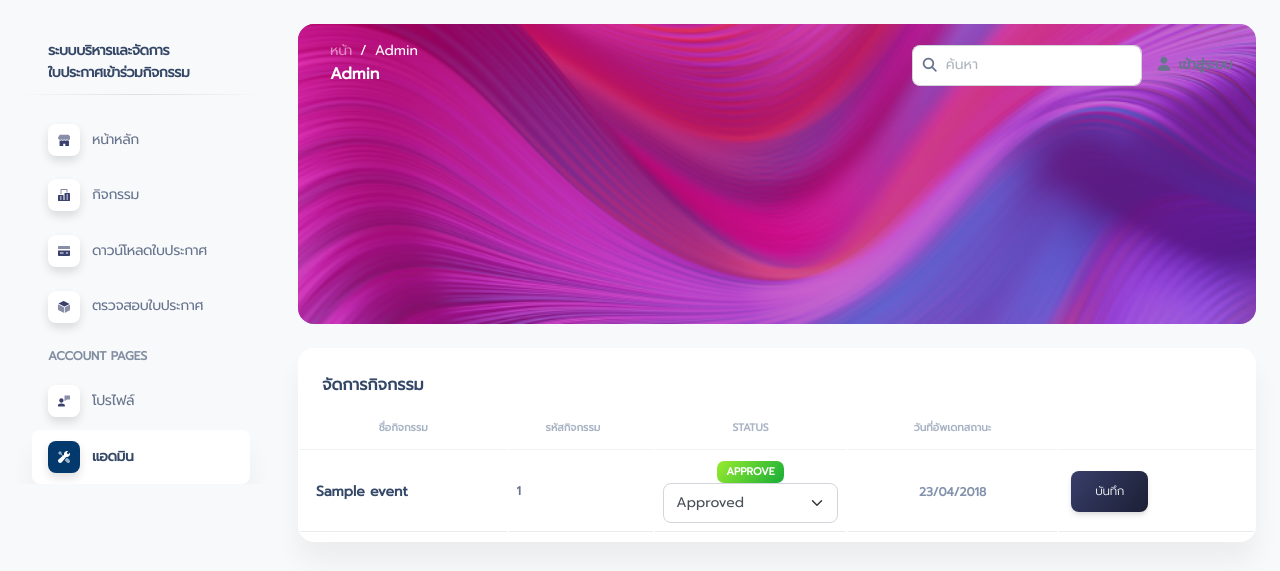
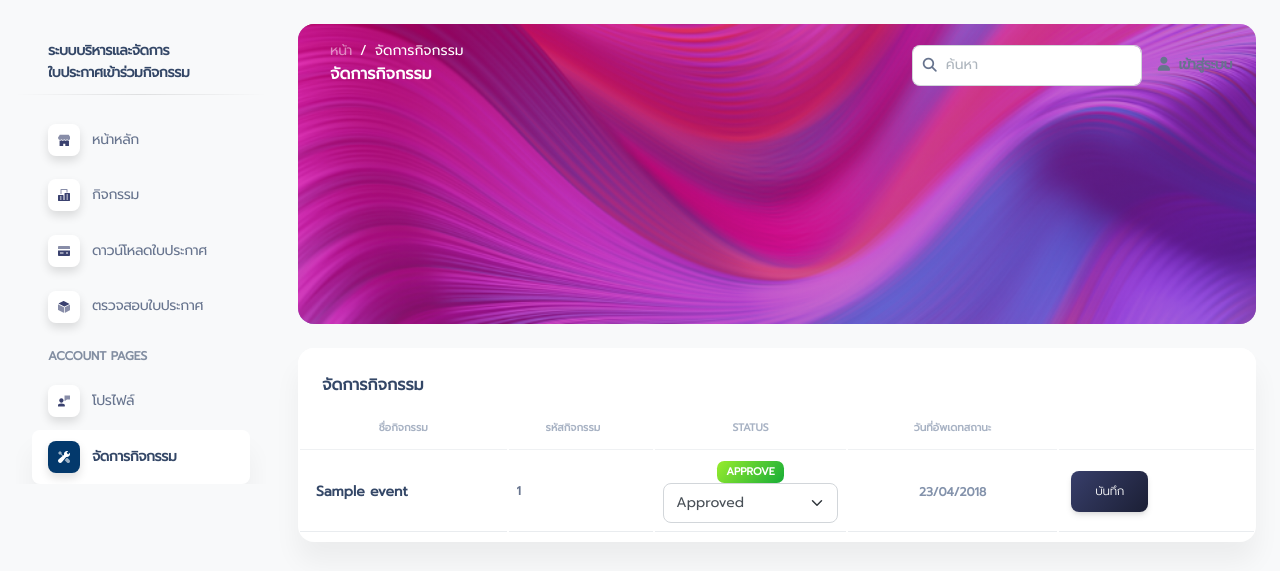
Before and after one commit to WipaweeJai/SeniorProject, a PHP site: page /project/pages/admin.php in a window 1280 px wide. Shown: the top 571 px of the page. Run offline with PHP 8.4, Linux system fonts and the light colour scheme; tables that the repository leaves empty or names only in its code hold one stand-in row (values such as "Sample post"); some libraries are stand-ins or nearby versions.

Commit message:
เปลี่ยนชื่อหน้า

```diff
--- a/pages/admin.php
+++ b/pages/admin.php
@@ -37,9 +37,9 @@
         <nav aria-label="breadcrumb">
           <ol class="breadcrumb bg-transparent mb-0 pb-0 pt-1 ps-2 me-sm-6 me-5">
             <li class="breadcrumb-item text-sm"><a class="text-white opacity-5" href="javascript:;">หน้า</a></li>
-            <li class="breadcrumb-item text-sm text-white" aria-current="page">Admin</li>
+            <li class="breadcrumb-item text-sm text-white" aria-current="page">จัดการกิจกรรม</li>
           </ol>
-          <h6 class="text-white font-weight-bolder ms-2">Admin</h6>
+          <h6 class="text-white font-weight-bolder ms-2">จัดการกิจกรรม</h6>
         </nav>
         <div class="collapse navbar-collapse mt-sm-0 mt-2 me-md-0 me-sm-4" id="navbar">
           <div class="ms-md-auto pe-md-3 d-flex align-items-center">
--- a/pages/navbar.php
+++ b/pages/navbar.php
@@ -195,7 +195,7 @@
               <a class="nav-link <?php echo ($current_page == $admin_url) ? 'active' : ''; ?>" href="<?php echo $admin_url; ?>">
               <div class="icon icon-shape icon-sm shadow border-radius-md bg-white text-center me-2 d-flex align-items-center justify-content-center">
                 <svg width="12px" height="12px" viewBox="0 0 40 40" version="1.1" xmlns="http://www.w3.org/2000/svg" xmlns:xlink="http://www.w3.org/1999/xlink">
-                  <title>settings</title>
+                  <title>จัดการกิจกรรม</title>
                   <g stroke="none" stroke-width="1" fill="none" fill-rule="evenodd">
                     <g transform="translate(-2020.000000, -442.000000)" fill="#FFFFFF" fill-rule="nonzero">
                       <g transform="translate(1716.000000, 291.000000)">
@@ -209,7 +209,7 @@
                   </g>
                 </svg>
               </div>
-              <span class="nav-link-text ms-1">แอดมิน</span>
+              <span class="nav-link-text ms-1">จัดการกิจกรรม</span>
               </a>
             </li>
 
```
